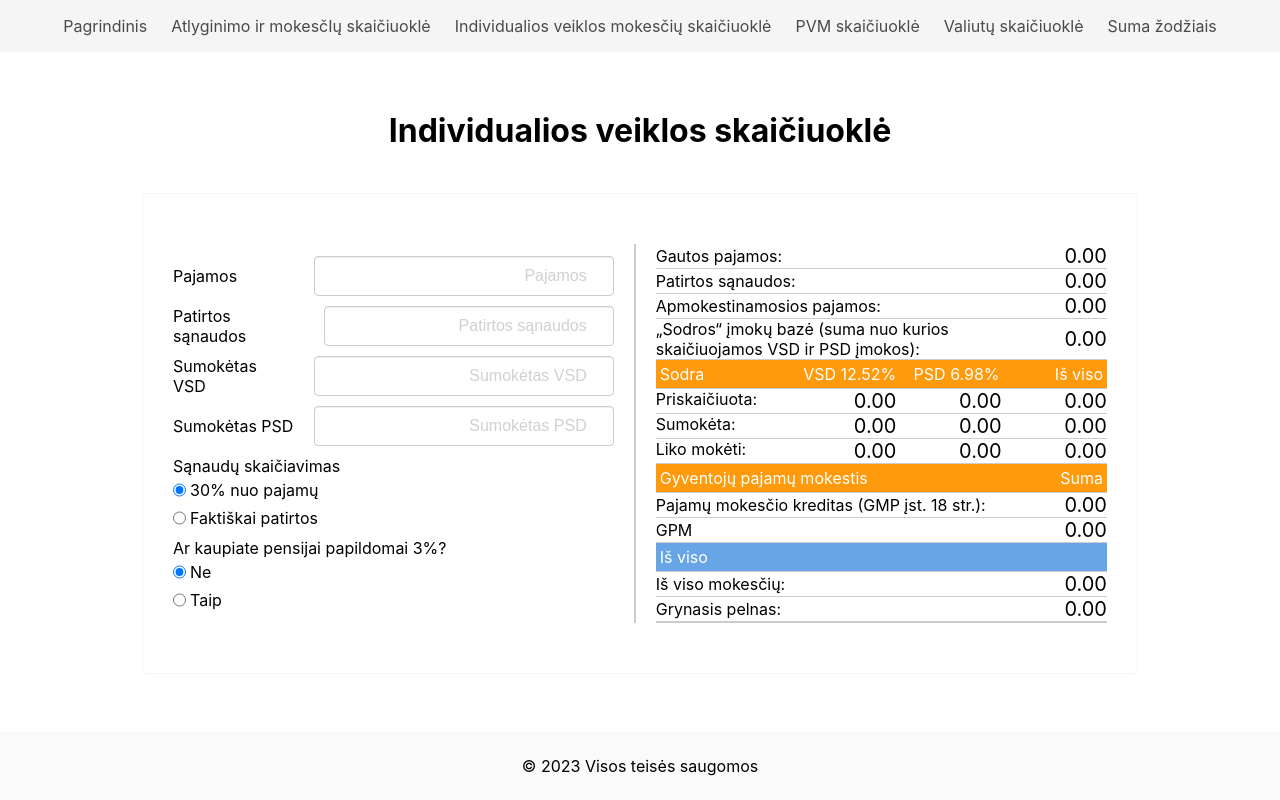
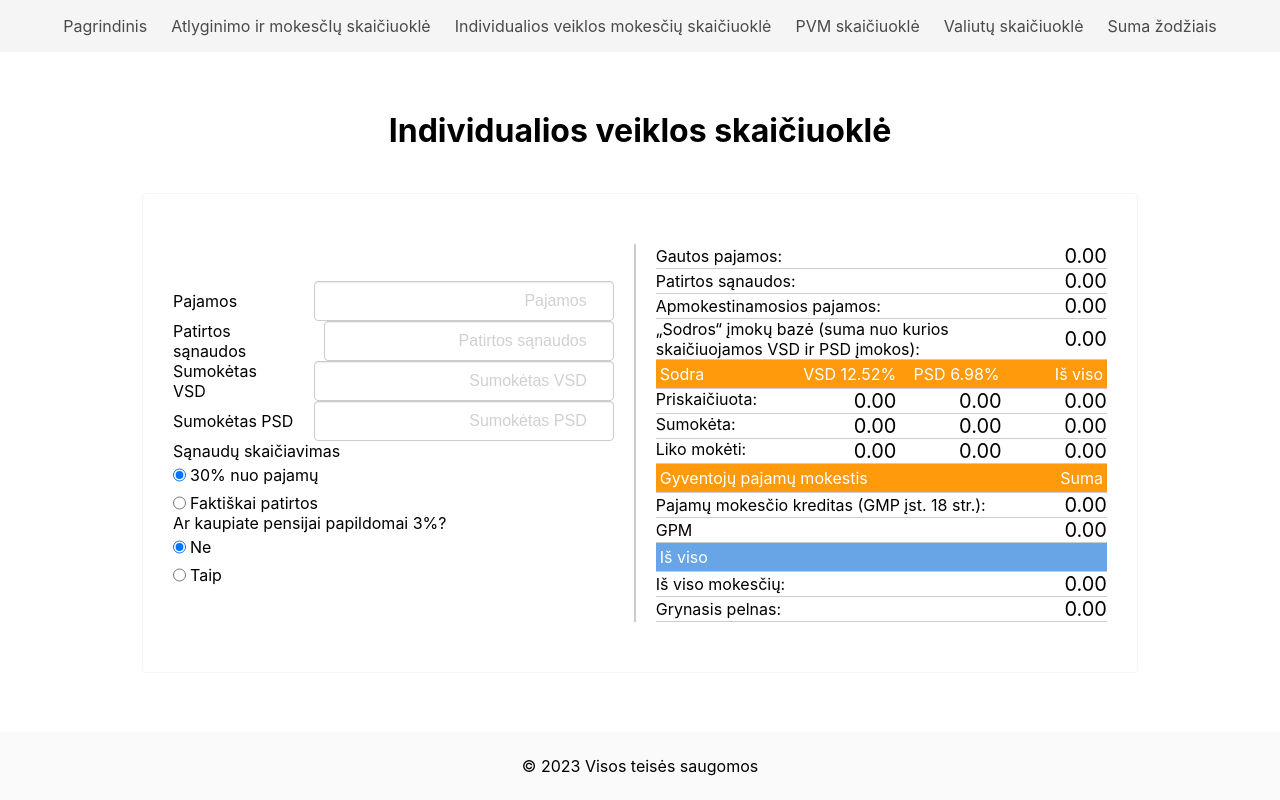
Before and after one commit to ernestas17/CA_2, a React (Vite) app: page /individual-activity-tax-calculator in a window 1280 px wide. Built offline with nearby package versions, Linux system fonts and the light colour scheme.

Commit message:
IndividActivTaxCalcualtor.tsx removed doubled border-bottom

```diff
--- a/src/components/organisms/IndividualActivityTaxCalculator/IndividActivTaxCalcualtor.tsx
+++ b/src/components/organisms/IndividualActivityTaxCalculator/IndividActivTaxCalcualtor.tsx
@@ -2,7 +2,17 @@ import { useEffect, useState } from 'react';
 import CounterContentContainer from '../../molecules/CounterContentContainer';
 import Input from '../../atoms/Input';
 import RadioWrapper, { RadioItem } from '../../atoms/Radio/Radio';
-import { StyledColumnLable, StyledColumnNum, StyledContentContainer, StyledLableColumn, StyledRow, StyledTitleRow1, StyledTitleRow2, SyledRadioWithLabel} from './styles';
+import {
+  StyledColumnLable,
+  StyledColumnNum,
+  StyledContentContainer,
+  StyledLableColumn,
+  StyledOutputContainer,
+  StyledRow,
+  StyledTitleRow1,
+  StyledTitleRow2,
+  SyledRadioWithLabel,
+} from './styles';
 import { StyledFieldWithLabel } from '../../molecules/CounterContentContainer/styles';
 
 const IndividActivTaxCalcualtor = () => {
@@ -178,11 +188,11 @@ const IndividActivTaxCalcualtor = () => {
 
   return (
     <StyledContentContainer>
-       <h1>Individualios veiklos skaičiuoklė</h1>
+      <h1>Individualios veiklos skaičiuoklė</h1>
       <CounterContentContainer
         useBuiltInStyle
         inputs={
-          <>
+          <StyledOutputContainer>
             <StyledFieldWithLabel>
               <label>Pajamos</label>
               <Input
@@ -266,10 +276,10 @@ const IndividActivTaxCalcualtor = () => {
                 />
               </RadioWrapper>
             </SyledRadioWithLabel>
-          </>
+          </StyledOutputContainer>
         }
         outputs={
-          <div>
+          <StyledOutputContainer>
             <StyledFieldWithLabel>
               <label>Gautos pajamos:</label>
               <p>{getStringOrEmpty(getNumberOrZero(incomeReceived))}</p>
@@ -300,14 +310,24 @@ const IndividActivTaxCalcualtor = () => {
             </StyledTitleRow1>
             <StyledRow>
               <StyledLableColumn>Priskaičiuota:</StyledLableColumn>
-              <StyledColumnNum>{getStringOrEmpty(getNumberOrZero(calculatedVSD))}</StyledColumnNum>
-              <StyledColumnNum>{getStringOrEmpty(getNumberOrZero(calculatedPSD))}</StyledColumnNum>
-              <StyledColumnNum>{getStringOrEmpty(getNumberOrZero(sodraCalculatedTotal))}</StyledColumnNum>
+              <StyledColumnNum>
+                {getStringOrEmpty(getNumberOrZero(calculatedVSD))}
+              </StyledColumnNum>
+              <StyledColumnNum>
+                {getStringOrEmpty(getNumberOrZero(calculatedPSD))}
+              </StyledColumnNum>
+              <StyledColumnNum>
+                {getStringOrEmpty(getNumberOrZero(sodraCalculatedTotal))}
+              </StyledColumnNum>
             </StyledRow>
             <StyledRow>
               <StyledLableColumn>Sumokėta:</StyledLableColumn>
-              <StyledColumnNum>{getStringOrEmpty(getNumberOrZero(paidVSD))}</StyledColumnNum>
-              <StyledColumnNum>{getStringOrEmpty(getNumberOrZero(paidPSD))}</StyledColumnNum>
+              <StyledColumnNum>
+                {getStringOrEmpty(getNumberOrZero(paidVSD))}
+              </StyledColumnNum>
+              <StyledColumnNum>
+                {getStringOrEmpty(getNumberOrZero(paidPSD))}
+              </StyledColumnNum>
               <StyledColumnNum>
                 {getStringOrEmpty(
                   getNumberOrZero(paidVSD) + getNumberOrZero(paidPSD)
@@ -319,18 +339,24 @@ const IndividActivTaxCalcualtor = () => {
               <StyledColumnNum>
                 {isNaN(Number(calculatedVSD))
                   ? '0.00'
-                  : (parseFloat(calculatedVSD) - getNumberOrZero(paidVSD)).toFixed(2)}
+                  : (
+                      parseFloat(calculatedVSD) - getNumberOrZero(paidVSD)
+                    ).toFixed(2)}
               </StyledColumnNum>
               <StyledColumnNum>
                 {isNaN(Number(calculatedPSD))
                   ? '0.00'
-                  : (parseFloat(calculatedPSD) - getNumberOrZero(paidPSD)).toFixed(2)}
+                  : (
+                      parseFloat(calculatedPSD) - getNumberOrZero(paidPSD)
+                    ).toFixed(2)}
               </StyledColumnNum>
               <StyledColumnNum>
                 {isNaN(Number(sodraCalculatedTotal))
                   ? '0.00'
-                  : (parseFloat(sodraCalculatedTotal) -
-                    (getNumberOrZero(paidVSD) + getNumberOrZero(paidPSD))).toFixed(2)}
+                  : (
+                      parseFloat(sodraCalculatedTotal) -
+                      (getNumberOrZero(paidVSD) + getNumberOrZero(paidPSD))
+                    ).toFixed(2)}
               </StyledColumnNum>
             </StyledRow>
 
@@ -358,7 +384,7 @@ const IndividActivTaxCalcualtor = () => {
               <label>Grynasis pelnas:</label>
               <p>{getStringOrEmpty(getNumberOrZero(netProfit))}</p>
             </StyledFieldWithLabel>
-          </div>
+          </StyledOutputContainer>
         }
       />
     </StyledContentContainer>
--- a/src/components/organisms/IndividualActivityTaxCalculator/styles.ts
+++ b/src/components/organisms/IndividualActivityTaxCalculator/styles.ts
@@ -16,6 +16,12 @@ export const SyledRadioWithLabel = styled.div`
   gap: 0.25em;
 `;
 
+export const StyledOutputContainer = styled.div`
+  &:last-child {
+    border: none;
+  }
+`;
+
 export const StyledTitleRow1 = styled.div`
   display: flex;
   width: 100%;
@@ -23,8 +29,6 @@ export const StyledTitleRow1 = styled.div`
   background-color: #ff9a0c;
   color: white;
   padding: 0.25rem;
-
-
 `;
 
 export const StyledTitleRow2 = styled.div`
```
